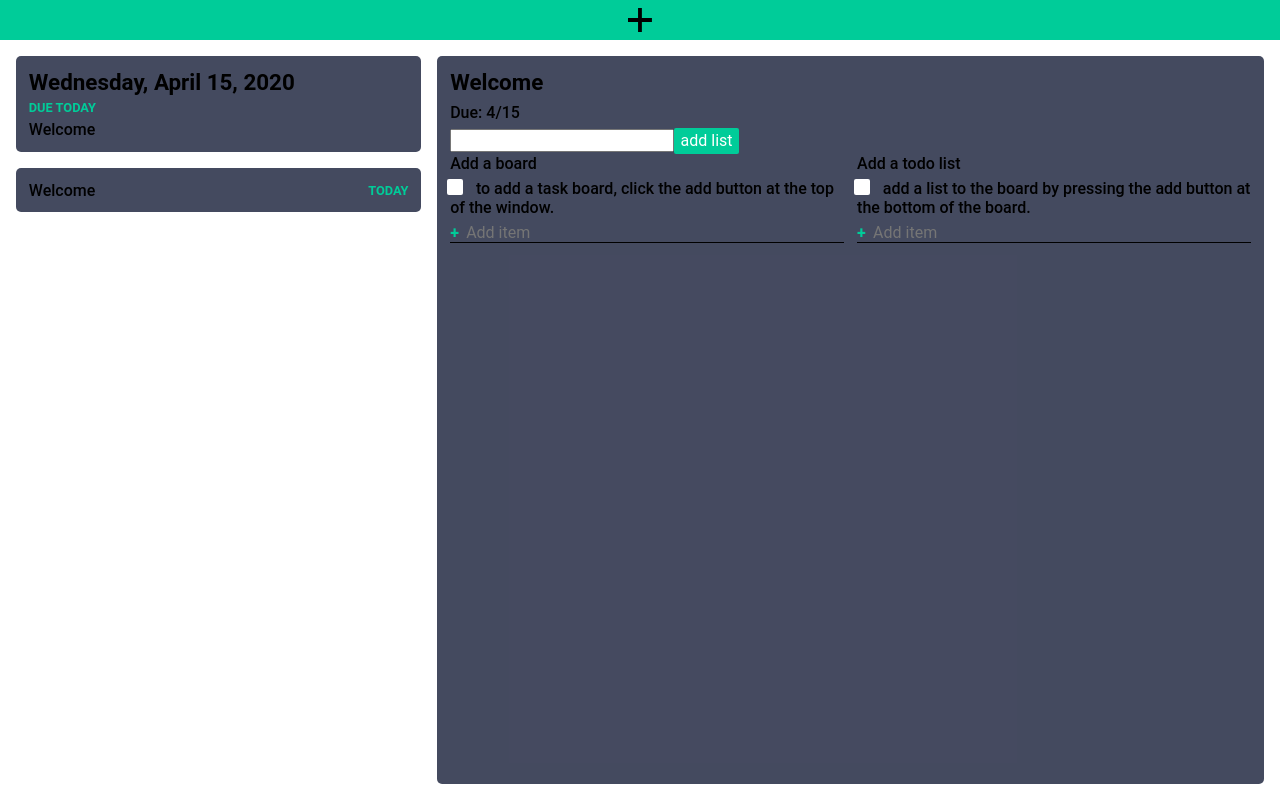
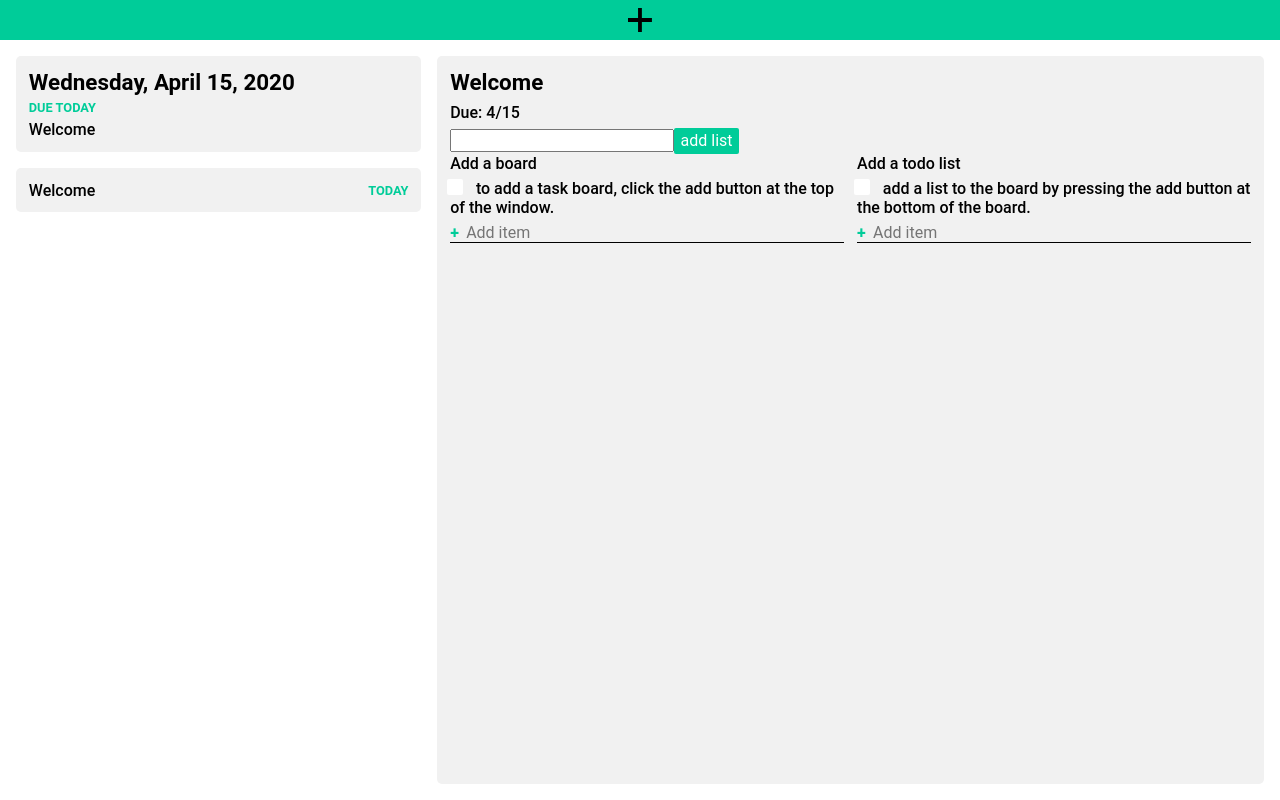
Before and after one commit to ColtonZP/demo.kemplet.com, a React (Create React App) app: page / in a window 1280 px wide. Built offline with nearby package versions, Linux system fonts and the light colour scheme.

Commit message:
Update index.scss

```diff
--- a/src/styles/index.scss
+++ b/src/styles/index.scss
@@ -12,12 +12,13 @@
 
 html {
 	--main-color: #fff;
+	--secondary--color: #f1f1f1;
 	--theme-color: #0c9;
 	@media (prefers-color-scheme: dark) {
-		--main-color: rgb(22, 29, 56);
+		--main-color: rgb(10, 12, 20);
+		--secondary--color: rgb(15, 17, 28);
 	}
 }
-
 
 * {
 	margin: 0px;
@@ -28,12 +29,15 @@ html {
 	font-family: 'Roboto', sans-serif;
 	-webkit-font-smoothing: antialiased;
 	-moz-osx-font-smoothing: grayscale;
+	@media (prefers-color-scheme: dark) {
+		color: white;
+	}
 }
 
 .card {
 	border-radius: 5px;
 	padding: 0.8rem;
-	background: rgba(22, 29, 56, .8);
+	background: var(--secondary--color);
 	border: none;
 	width: 100%;
 	text-align: left;
```
